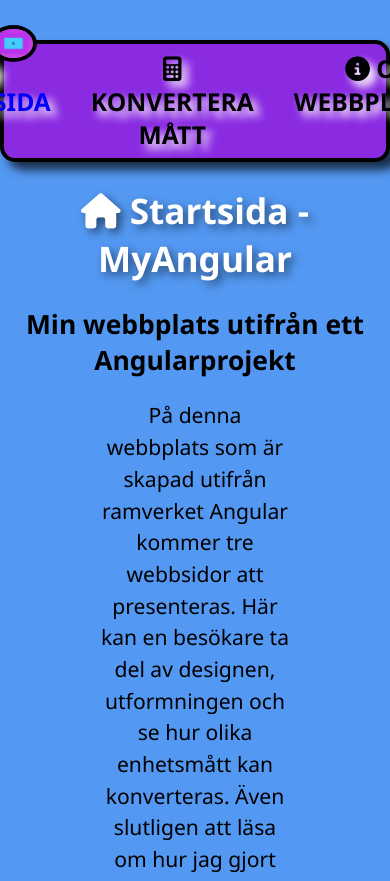
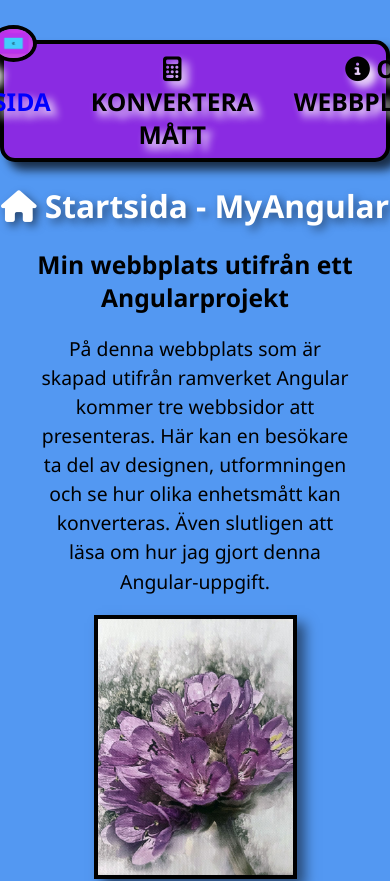
Before and after one commit to thne1900/MyAngular, an Angular app: page /start in a window 390 px wide. Shown: the top 881 px of the page. Built offline with nearby package versions, Linux system fonts and the light colour scheme.

Commit message:
Gjorde start.component (startsidan) responsiv.

```diff
--- a/src/app/start/start.component.css
+++ b/src/app/start/start.component.css
@@ -1,3 +1,4 @@
+/*start.component.css*/
 h1 {
     color: white;
     text-align: center;
@@ -13,7 +14,8 @@ p{
     margin-left: 25%;
     margin-right: 25%;
     text-align: center;
-    line-height: 1.5;}
+    line-height: 1.5;
+}
 
 #img-flowers {
     display: flex;
@@ -22,13 +24,27 @@ p{
     margin-top: 5%;
     margin-bottom: 5%;
 }
+
 #flowers{
     max-width:100%;
     height:auto;
     box-shadow: 8px 8px 12px rgba(0,0,0,0.5);
     border:4px black solid;
 }
+
 #flowers:hover{
     border-radius: 50%;
     border: 8px black solid;
 }
+
+/*Media queries on smaller screens*/
+@media (max-width:1024px) {
+    p {font-size: 1.1em;}
+}
+
+@media (max-width:600px) {
+    h1{font-size: 1.8em;}
+    h2 {font-size: 1.4em;}
+    p {margin-left:10%; margin-right: 10%;}
+    #flowers {max-width:50%;}
+}
--- a/src/app/start/start.component.html
+++ b/src/app/start/start.component.html
@@ -1,9 +1,12 @@
+<!--start.component.html-->
 <h1><i class="fa-solid fa-house"></i> Startsida - MyAngular</h1>
+
 <h2>Min webbplats utifrån ett Angularprojekt</h2>
 
 <p>På denna webbplats som är skapad utifrån ramverket Angular kommer tre webbsidor att presenteras.
     Här kan en besökare ta del av designen, utformningen och se hur olika enhetsmått kan konverteras.
     Även slutligen att läsa om hur jag gjort denna Angular-uppgift.</p>
+
 <div id="img-flowers">
 <img [src]="imgPath" id="flowers" alt="Målad bild på lila blommor">
 </div>
```
